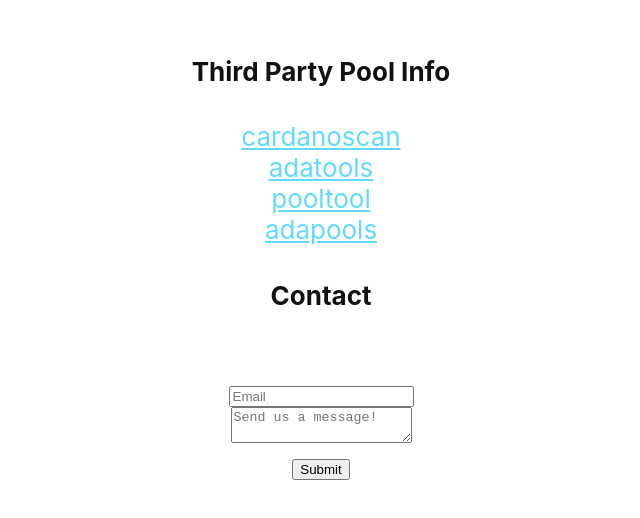
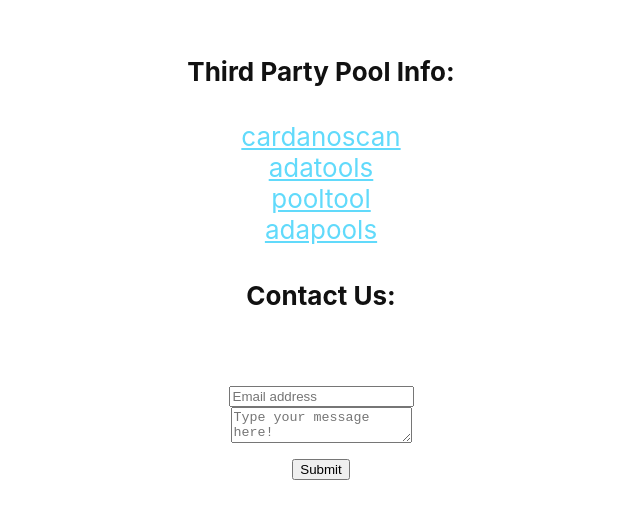
Before and after one commit to icculp/pool_site, a React (Create React App) app: page / in a window 1280 px wide. Shown: the part 2150-2668 px from the top of the page, without its empty margins (319-959 px from the left). Built offline with nearby package versions, Linux system fonts and the light colour scheme; grey boxes are pictures that could not be loaded.

Commit message:
form update

```diff
--- a/src/App.js
+++ b/src/App.js
@@ -13,15 +13,12 @@
   }
   return (
       <form onSubmit={handleSubmit}>
-      <label htmlFor="email">
-        Email Address
-      </label>
       <br />
       <input
         id="email"
         type="email"
         name="email"
-        placeholder="Email"
+        placeholder="Email address"
       />
       <ValidationError
         prefix="Email"
@@ -32,7 +29,7 @@
       <textarea
         id="message"
         name="message"
-        placeholder="Send us a message!"
+        placeholder="Type your message here!"
       />
       <ValidationError
         prefix="Message"
@@ -65,7 +62,7 @@
                     <br />
                     <iframe width="560" height="315" src="https://www.youtube.com/embed/R_3JLGjUrME" title="YouTube video player" frameborder="0" allow="accelerometer; autoplay; clipboard-write; encrypted-media; gyroscope; picture-in-picture" allowfullscreen></iframe>
                     <br />
-                    <h4>Third Party Pool Info</h4>
+                    <h4>Third Party Pool Info:</h4>
                     <a href="https://cardanoscan.io/pool/aa3f700fc539642a938fbcc8b0bb4a37c0fd6b5023fd412f89693aa2?tab=delegators" target="_blank" className="App-link" rel="noopener noreferrer">cardanoscan</a>
                     <br />
                     <a href="https://adatools.io/pools/aa3f700fc539642a938fbcc8b0bb4a37c0fd6b5023fd412f89693aa2" target="_blank" className="App-link" rel="noopener noreferrer">adatools</a>
@@ -74,7 +71,7 @@
                     <br />
                     <a href="https://adapools.org/pool/aa3f700fc539642a938fbcc8b0bb4a37c0fd6b5023fd412f89693aa2" target="_blank" className="App-link" rel="noopener noreferrer">adapools</a>
                     <br />
-                    <h4>Contact</h4>
+                    <h4>Contact Us:</h4>
                     <ContactForm />
                     <br />
                 </p>
```
